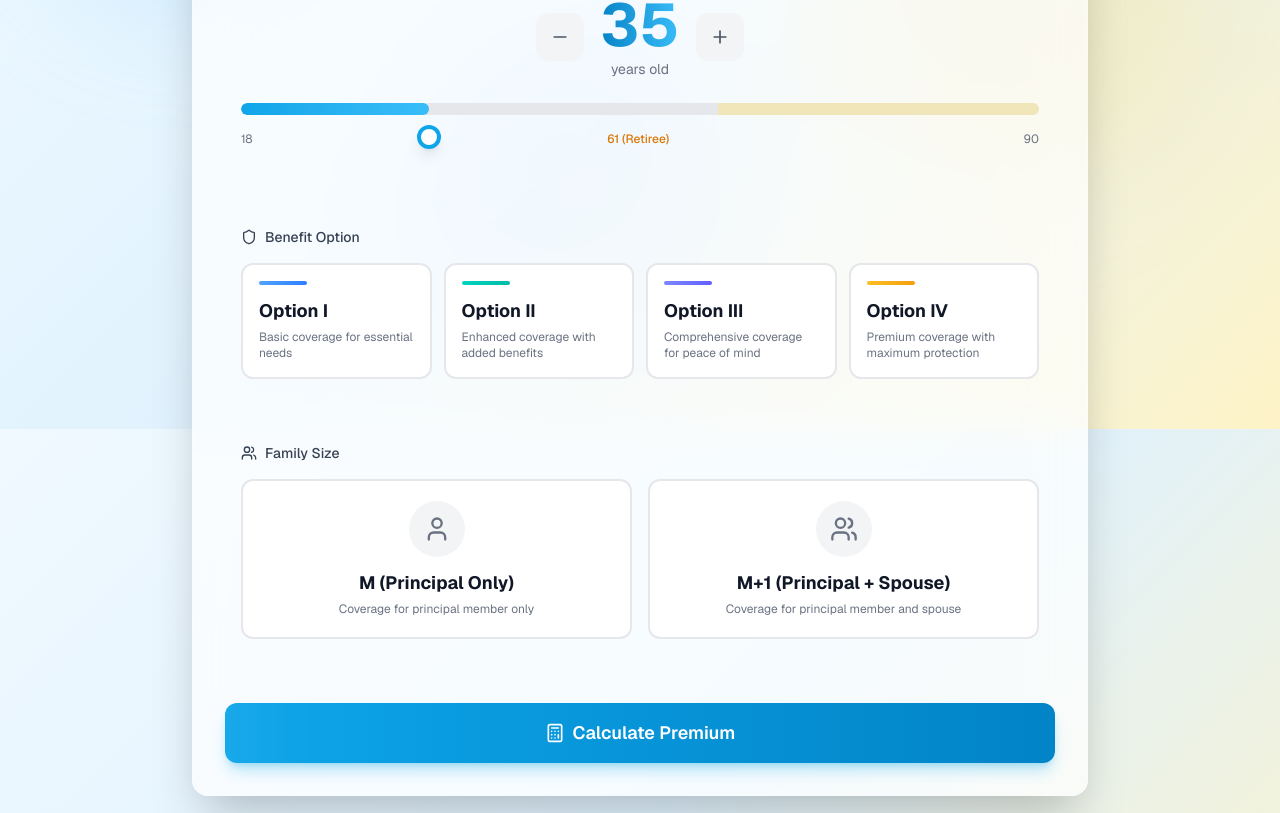
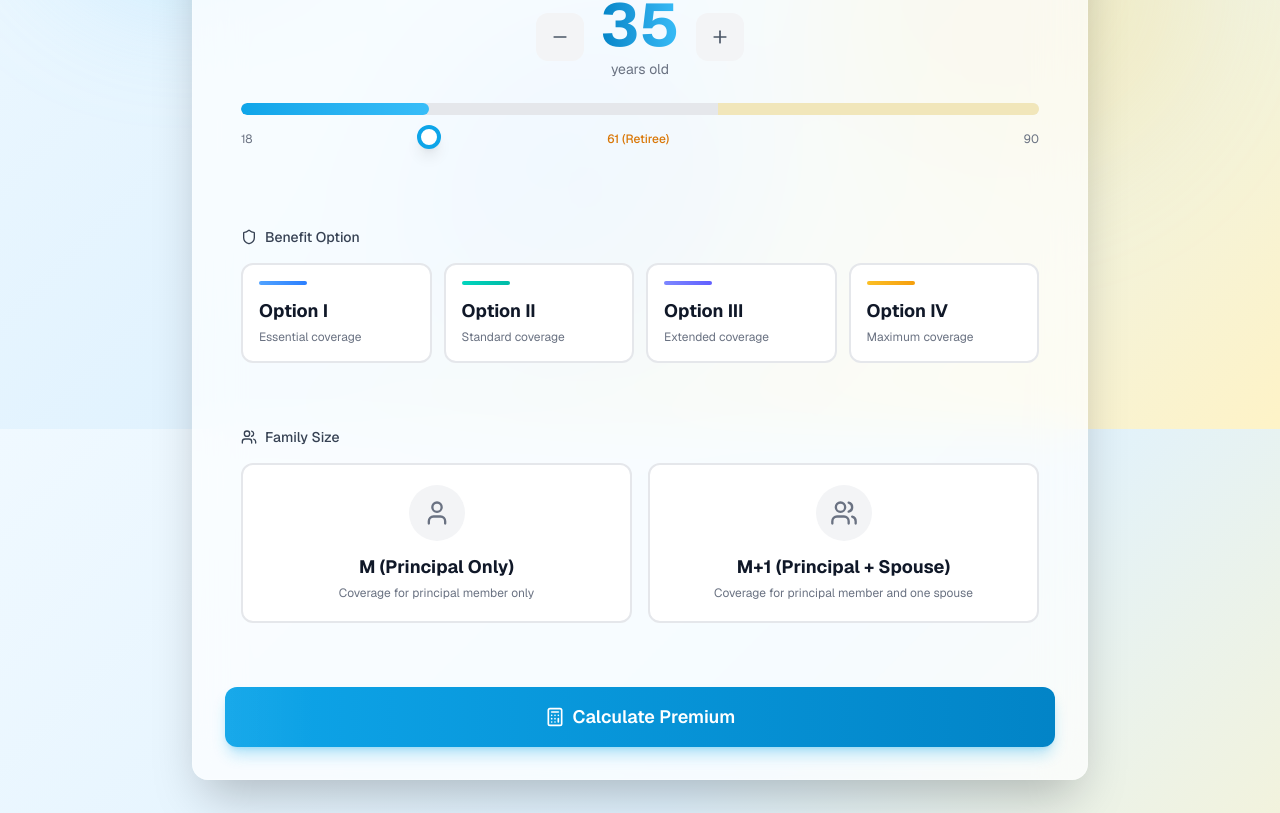
Before and after one commit to robin-ochieng/prmf-modeller, a Next.js app in the folder frontend/: page / in a window 1280 px wide. Shown: the part 371-1184 px from the top of the page. Built offline with nearby package versions, Linux system fonts and the light colour scheme; no server answers.

Commit message:
feat: update benefit option and family size descriptions
- Rename options: Essential, Standard, Extended, Maximum coverage
- Update M+1 description to 'principal member and one spouse'

```diff
--- a/frontend/src/components/calculator/BenefitSelector.tsx
+++ b/frontend/src/components/calculator/BenefitSelector.tsx
@@ -13,10 +13,10 @@ interface BenefitSelectorProps {
 }
 
 const benefitDetails: Record<BenefitOption, { description: string; color: string }> = {
-  option_1: { description: 'Basic coverage for essential needs', color: 'from-blue-400 to-blue-500' },
-  option_2: { description: 'Enhanced coverage with added benefits', color: 'from-teal-400 to-teal-500' },
-  option_3: { description: 'Comprehensive coverage for peace of mind', color: 'from-indigo-400 to-indigo-500' },
-  option_4: { description: 'Premium coverage with maximum protection', color: 'from-amber-400 to-amber-500' },
+  option_1: { description: 'Essential coverage', color: 'from-blue-400 to-blue-500' },
+  option_2: { description: 'Standard coverage', color: 'from-teal-400 to-teal-500' },
+  option_3: { description: 'Extended coverage', color: 'from-indigo-400 to-indigo-500' },
+  option_4: { description: 'Maximum coverage', color: 'from-amber-400 to-amber-500' },
 }
 
 export function BenefitSelector({ value, onChange, error }: BenefitSelectorProps) {
--- a/frontend/src/components/calculator/FamilySizeToggle.tsx
+++ b/frontend/src/components/calculator/FamilySizeToggle.tsx
@@ -16,7 +16,7 @@ export function FamilySizeToggle({ value, onChange, error }: FamilySizeTogglePro
   const [isHovered, setIsHovered] = useState(false)
   const options: { key: FamilySize; icon: typeof User; description: string }[] = [
     { key: 'M', icon: User, description: 'Coverage for principal member only' },
-    { key: 'M+1', icon: Users, description: 'Coverage for principal member and spouse' },
+    { key: 'M+1', icon: Users, description: 'Coverage for principal member and one spouse' },
   ]
 
   return (
```
